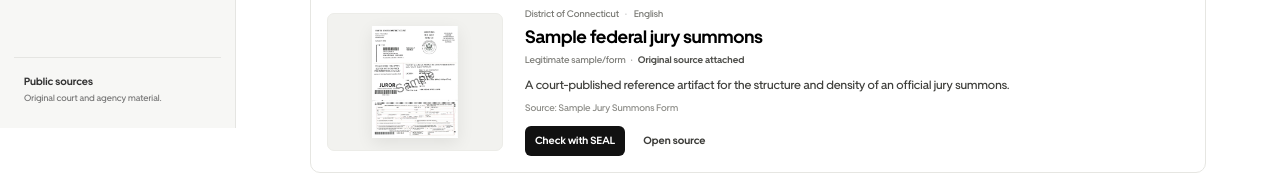
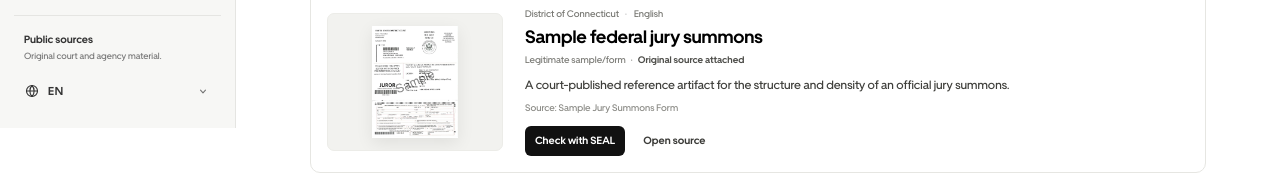
Before and after one commit to Davemafy/seal, a Next.js app: page /browse in a window 1280 px wide. Shown: the part 672-846 px from the top of the page. Built offline with nearby package versions, Linux system fonts and the light colour scheme.

Commit message:
Keep language control in Browse sidebar

```diff
--- a/app/browse/page.tsx
+++ b/app/browse/page.tsx
@@ -2,6 +2,7 @@
 import Link from 'next/link';
 import {browseCases} from '@/lib/browse-cases';
 import BrowseGrid from './browse-grid';
+import BrowseLanguage from './browse-language';
 import '../workspace.css';
 import './browse.css';
 
@@ -34,6 +35,7 @@ export default function Browse(){
    <div className="rail-spacer"/>
    <div className="rail-bottom">
     <div className="browse-rail-note"><strong>Public sources</strong><span>Original court and agency material.</span></div>
+    <BrowseLanguage/>
    </div>
   </aside>
 
```
